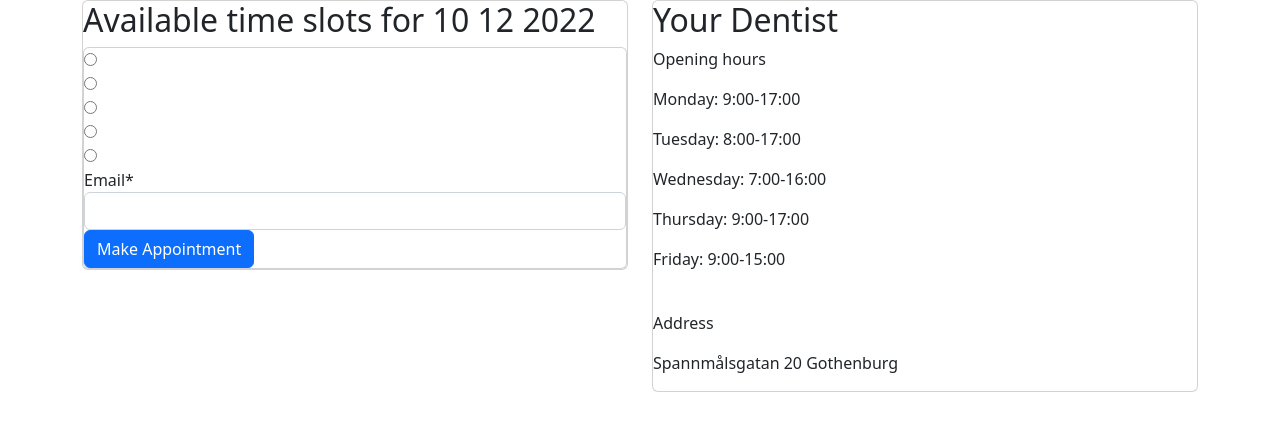
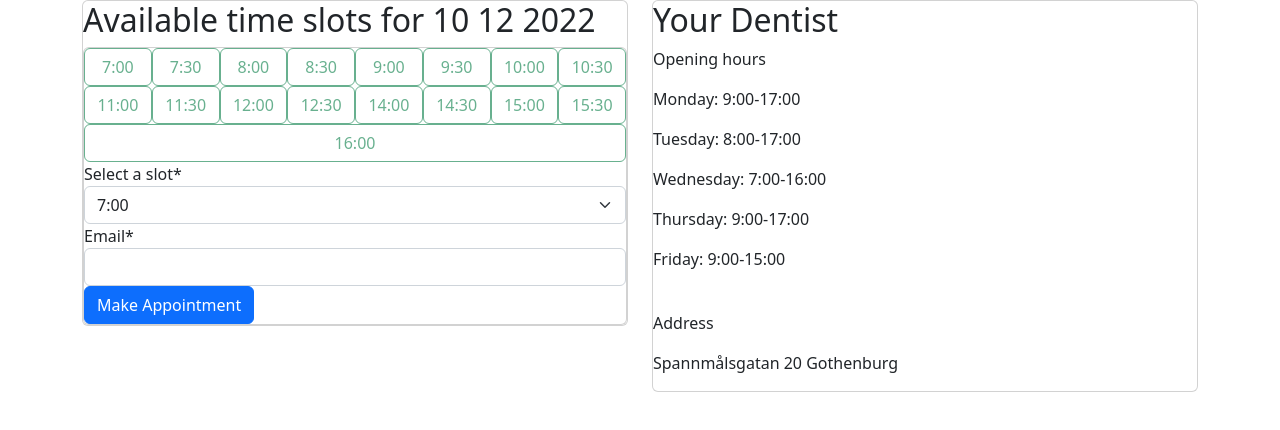
Before and after one commit to Yajiri/AWS, a React (Create React App) app in the folder client/: page /book-appointment in a window 1280 px wide. Shown: the top 430 px of the page. Built offline with nearby package versions, Linux system fonts and the light colour scheme.

Commit message:
replace time slot selection

```diff
--- a/client/src/components/Appointment/BookAppointmentForm.js
+++ b/client/src/components/Appointment/BookAppointmentForm.js
@@ -1,4 +1,10 @@
 import React from "react";
+import Form from 'react-bootstrap/Form';
+import Dropdown from 'react-bootstrap/Dropdown';
+import Button from 'react-bootstrap/Button';
+import Container from 'react-bootstrap/Container';
+import Row from 'react-bootstrap/Row';
+import Col from 'react-bootstrap/Col';
 
 class BookAppointmentForm extends React.Component {
     constructor(props){
@@ -27,7 +33,7 @@ class BookAppointmentForm extends React.Component {
     }
 
     handleSubmit(event) {
-        // event.preventDefault();
+        event.preventDefault();
         this.setState({loading:true});
         const { timeSlot, name, bookingID, clinic, date } = this.state;
         this.setState({response:'Thank you for your request! Please check your email to find your booking confirmation!'})
@@ -42,24 +48,44 @@ class BookAppointmentForm extends React.Component {
         return(
 
             <div className="card card-container">
-                <form onSubmit={this.state.handleSubmit}>
+                <form>
                     <div className="form-group">
+                        <Container>
+                            <Col>
+                                <Row>
                                     {this.state.timeSlots.map((slot) => (
-                            <div className="radio">
-                                <label>
-                                    <input
-                                        key={slot.time}
-                                        type="radio"
-                                        value={slot.time}
-                                        name="selectedTime"
-                                        checked={this.state.seletedTime===slot.time}
-                                        disabled={slot.availableSlots<1}
-                                        onChange={this.handleChange}
-                                        />
-                                        {slot.time}
-                                </label>
+                                        <Col>
+                                            <Row>
+                                                <Button id={slot.time} variant="outline-success" disabled>{slot.time}</Button>
+                                            </Row>
+                                        </Col>
+                                        // <div className="radio">
+                                        //     <label>
+                                        //         <input
+                                        //             key={slot.time}
+                                        //             type="radio"
+                                        //             value={slot.time}
+                                        //             name="selectedTime"
+                                        //             checked={this.state.seletedTime===slot.time}
+                                        //             disabled={slot.availableSlots<1}
+                                        //             onChange={this.handleChange}
+                                        //             />
+                                        //             {slot.time}
+                                        //     </label>
+                                        // </div>
+                                    ))}
+                                </Row>
+                            </Col>
+                        </Container>
                     </div>
+
+                    <div className="form-group">
+                        <label htmlFor="seelctedTime">Select a slot*</label>
+                        <Form.Select name="selectedTime" onChange={this.handleChange}>
+                            {this.state.timeSlots.map((slot) => (
+                                <option key={slot.time} name={slot.time} value={slot.time}>{slot.time}</option>
                             ))}
+                        </Form.Select>
                     </div>
 
                     <div className="form-group">
@@ -76,7 +102,7 @@ class BookAppointmentForm extends React.Component {
 
 
                     <div className="form-group">
-                    <button className="btn btn-primary btn-block" >
+                    <button className="btn btn-primary btn-block" onClick={this.handleChange} >
                     {/* disabled={this.state.loading} */}
                         {this.state.loading && (
                         <span className="spinner-border spinner-border-sm"></span>
--- a/client/src/pages/appointments/BookAppointment.js
+++ b/client/src/pages/appointments/BookAppointment.js
@@ -46,11 +46,23 @@ const BookAppointment = (props) => {
     dentists: 3,
     clinicIDDate:"1_12-11-2022",
     timeSlots: [
-      {"7:00": ["e1@email.com", "e2@email.com"]},
-      {"7:30": ["e12@email.com", "e221@email.com", "e22@email.com"]},
-      {"8:00": ["e13@email.com"]},
-      {"8:30": ["e14@email.com"]},
-      {"8:00": []}
+      {time:"7:00", bookings: ["e1@email.com", "e2@email.com"]},
+      {time:"7:30", bookings: ["e12@email.com", "e221@email.com", "e22@email.com"]},
+      {time:"8:00", bookings: ["e13@email.com", "e221@email.com", "e22@email.com"]},
+      {time:"8:30", bookings: ["e13@email.com"]},
+      {time:"9:00", bookings: ["e13@email.com", "e221@email.com", "e22@email.com"]},
+      {time:"9:30", bookings: ["e13@email.com"]},
+      {time:"10:00", bookings: ["e13@email.com", "e221@email.com", "e22@email.com"]},
+      {time:"10:30", bookings: ["e13@email.com"]},
+      {time:"11:00", bookings: ["e13@email.com"]},
+      {time:"11:30", bookings: ["e13@email.com"]},
+      {time:"12:00", bookings: ["e13@email.com", "e221@email.com", "e22@email.com"]},
+      {time:"12:30", bookings: ["e13@email.com"]},
+      {time:"14:00", bookings: ["e13@email.com"]},
+      {time:"14:30", bookings: ["e13@email.com"]},
+      {time:"15:00", bookings: ["e13@email.com"]},
+      {time:"15:30", bookings: ["e13@email.com"]},
+      {time:"16:00", bookings: ["e13@email.com"]}
     ]
   }
 
```
Lines whose indentation alone changed are shown as unchanged.
